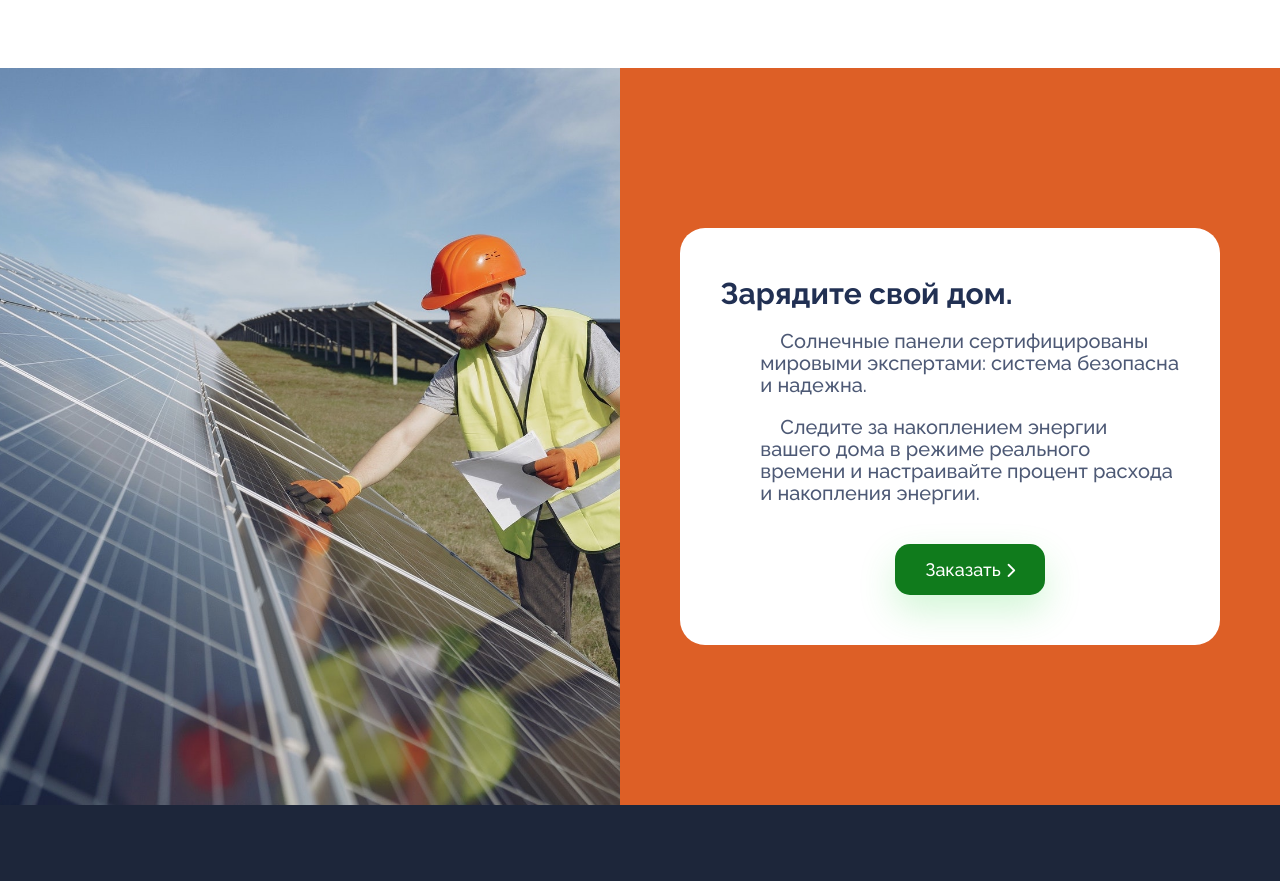
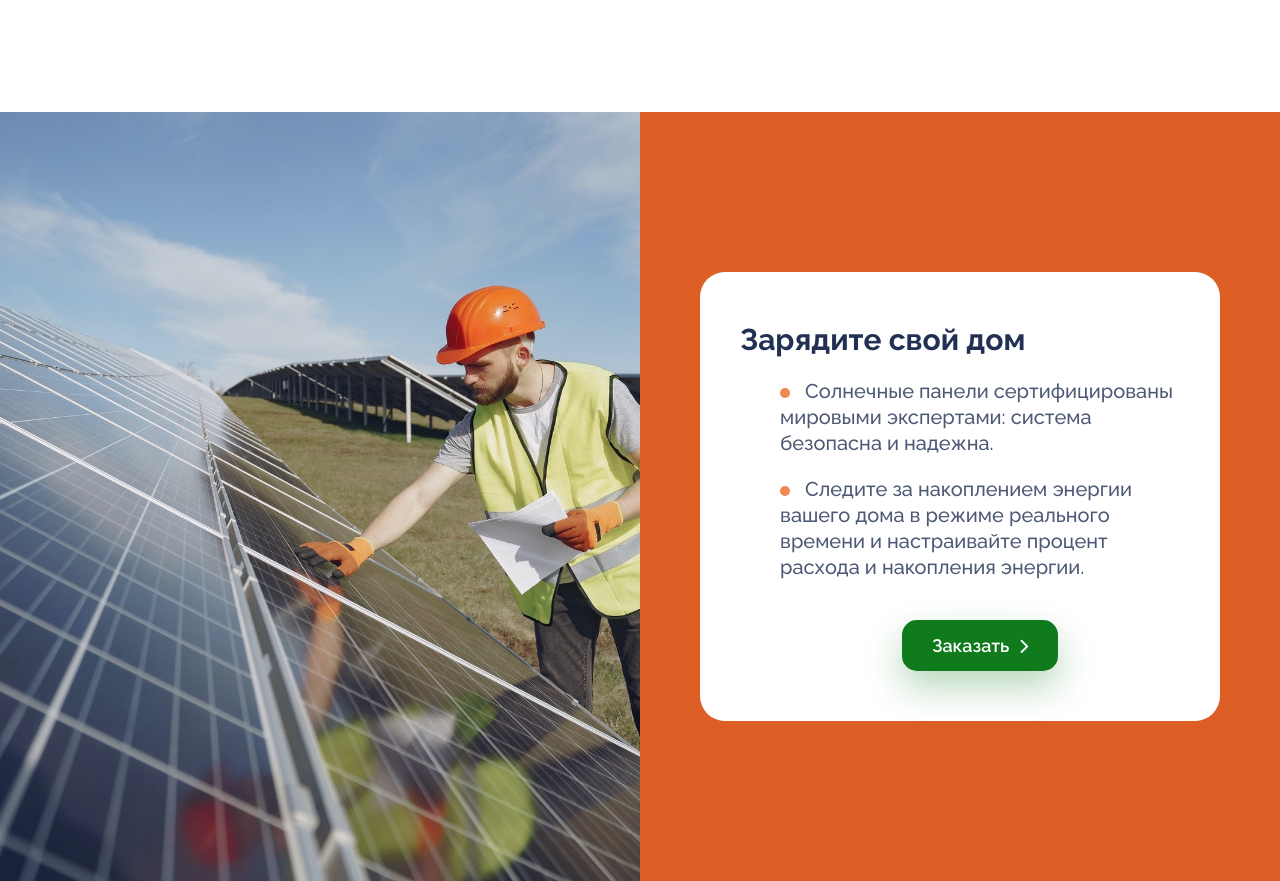
Before and after one commit to Iwfsm/green-corp-landing, a plain HTML site: page index.html in a window 1280 px wide. Shown: the part 1854-2735 px from the top of the page. Drawn offline with nearby package versions, Linux system fonts and the light colour scheme.

Commit message:
Code edit

```diff
--- a/index.html
+++ b/index.html
@@ -48,14 +48,16 @@
                 <p>Солнечные панели GreenRobotic обеспечивают максимальное производство энергии круглый год, даже на крышах со сложными углами.</p>
             </div>
         </div>
-        <div class="features__border">
-        </div>
+        <div class="features__border"></div>
         <div class="features__feedback">
             <div class="features__feedback-left">
-                <h2>Нам доверяет 5000+ счастливых клиентов <br>
-                    5000+ счастливых клиентов.</h2>
+                <h2>Нам доверяет 5000+ счастливых клиентов
+                    <br>
+                    5000+ счастливых клиентов.
+                </h2>
                 <p>
-                    Мы помогли тысячам людей перейти на зеленую энергию <br>
+                    Мы помогли тысячам людей перейти на зеленую энергию
+                    <br>
                     После заказа мы позаботимся обо всем: доставка панелей, проект, установка, помощь в использовании.
                 </p>
             </div>
@@ -66,31 +68,40 @@
                 </div>
                 <div class="features__box features__rate-box">
                     <h3>4.7</h3>
-                    <p class="stars"><i class="fa-solid fa-star"></i><i class="fa-solid fa-star"></i><i class="fa-solid fa-star"></i><i class="fa-solid fa-star"></i><i class="fa-solid fa-star"></i></p>
+                    <p class="stars">
+                        <i class="fa-solid fa-star"></i>
+                        <i class="fa-solid fa-star"></i>
+                        <i class="fa-solid fa-star"></i>
+                        <i class="fa-solid fa-star"></i>
+                        <i class="fa-solid fa-star"></i>
+                    </p>
                     <p>Средняя оценка наших клиентов.</p>
                 </div>
             </div>
         </div>
     </section>
     <section class="promo">
-        <div class="promo-left promo__image">
-
-        </div>
+        <div class="promo-left promo__image"></div>
         <div class="promo__right">
             <div class="promo__right-card">
-                <h2>Зарядите свой дом.</h2>
+                <h2>Зарядите свой дом</h2>
                 <ul class="promo-circle">
                     <li>
                         <p>
-                            <span class="promo__point"></span>Солнечные панели сертифицированы мировыми экспертами: система    безопасна и надежна.
+                            Солнечные панели сертифицированы мировыми экспертами: система    безопасна и надежна.
                         </p>
                     </li>
                     <li>
                         <p>
-                            <span class="promo__point"></span>Следите за накоплением энергии вашего дома в режиме реального времени и  настраивайте процент расхода и накопления энергии.
+                            Следите за накоплением энергии вашего дома в режиме реального времени и  настраивайте процент расхода и накопления энергии.
                         </p>
                     </li>
-                    <li class="promo-btn"><button class="promo__btn">Заказать<i class="fa-solid fa-chevron-right"></i></button></li>
+                    <li class="promo-btn">
+                        <div class="promo__button-wrap">
+                            <button type="button">Заказать <i class="fa-solid fa-chevron-right"></i>
+                        </button>
+                    </div>
+                    </li>
                 </ul>
             </div>
         </div>
--- a/main.css
+++ b/main.css
@@ -192,12 +192,14 @@ footer{
 }
 .cards{
     display: grid;
+    grid-gap: 50px;
     grid-template-columns: 1fr 1fr 1fr;
 }
 .card{
     padding: 35px 40px 25px 40px;
     border: 1px solid #D9E4E6;
     border-radius: 5px;
+    background: #fff;
 }
 .card + .card{
     margin-left: 50px;
@@ -212,10 +214,8 @@ footer{
     width: 100px;
     font-size: 32px;
     font-weight: 700;
-    background-color: #eaeff9;
+    background: #eaeff9;
     border-radius: 50%;
-}
-.card__logo {
     display: flex;
     align-items: center;
     justify-content: center;
@@ -230,6 +230,7 @@ footer{
     color: #22a030;
 }
 .features__border{
+    width: 100%;
     margin-top: 50px;
     margin-bottom: 50px;
     border: 1px solid #E6EAF4;
@@ -266,15 +267,17 @@ footer{
     background-color: #dc5e26;
     box-shadow: 0px 6px 0px rgb(221 95 38 / 20%);
     margin-right: 30px;
-    height: 180px;
+
 }
 .features__rate-box{
     background-color: #1D263A;
     box-shadow: 0px 6px 0px rgb(29 38 58 / 20%);
-    height: 180px;
 }
-.features__rate-box .stars{
+.stars{
     color: #ff7039;
+}
+.promo{
+    display: flex;
 }
 .promo-left{
     width: 50%;
@@ -283,36 +286,32 @@ footer{
     background-image: url(../green-corp-landing/img/promo.jpg);
     background-size: cover;
     background-position: center;
-    background-repeat: no-repeat;
-    width: 100%;
-}
-.promo{
-    display: flex;
+    flex-shrink: 0;
+    width: 50%;
 }
 .promo__right{
     background-color: #dd5f26;
     padding: 160px 60px;
-    width: 87%;
 }
 .promo__right-card{
     background-color: white;
     padding: 30px 40px;
     font-size: 20px;
-    line-height: 22px;
+    line-height: 26px;
     font-weight: 500;
     border-radius: 25px;
 }
-.promo__right-card p{
-    opacity: 0.8;
-}
-.promo__point{
-    color: #ec6b29;
+.promo__right-card p::before{
+    content: '';
     display: inline-block;
     width: 10px;
     height: 10px;
-    border-radius: 50px;
-    opacity: 80%;
+    border-radius: 50%;
+    background-color: #ec6b29;
     margin-right: 10px;
+}
+.promo__right-card p{
+    opacity: 0.8;
 }
 .promo-circle{
     list-style: none;
@@ -320,14 +319,15 @@ footer{
 .promo-btn{
     text-align: center;
 }
-.promo__btn{
+.promo__right-card button{
     background-color: #107b1c;
     margin-top: 20px;
     font-size: 18px;
     padding: 15px 30px;
-    font-weight: 500;
+    font-weight: 600;
+    box-shadow: 0 16px 36px rgb(16 122 28 / 30%);
 }
-.fa-chevron-right{
+.promo__button-wrap i{
     margin-left: 5px;
     font-size: 15px;
 }
@@ -387,11 +387,12 @@ footer{
     .features__feedback-left{
         margin-right: 0px;
     }
-    .features__feedback-left h2{
+    .features__feedback-left h2, .features__box h3{
         font-size:  36px;
     }
     .features__feedback-right{
-        display: block;
+        flex-direction: column;
+        align-items: initial;
     }
     .features__box h3{
         font-size: 36px;
```
